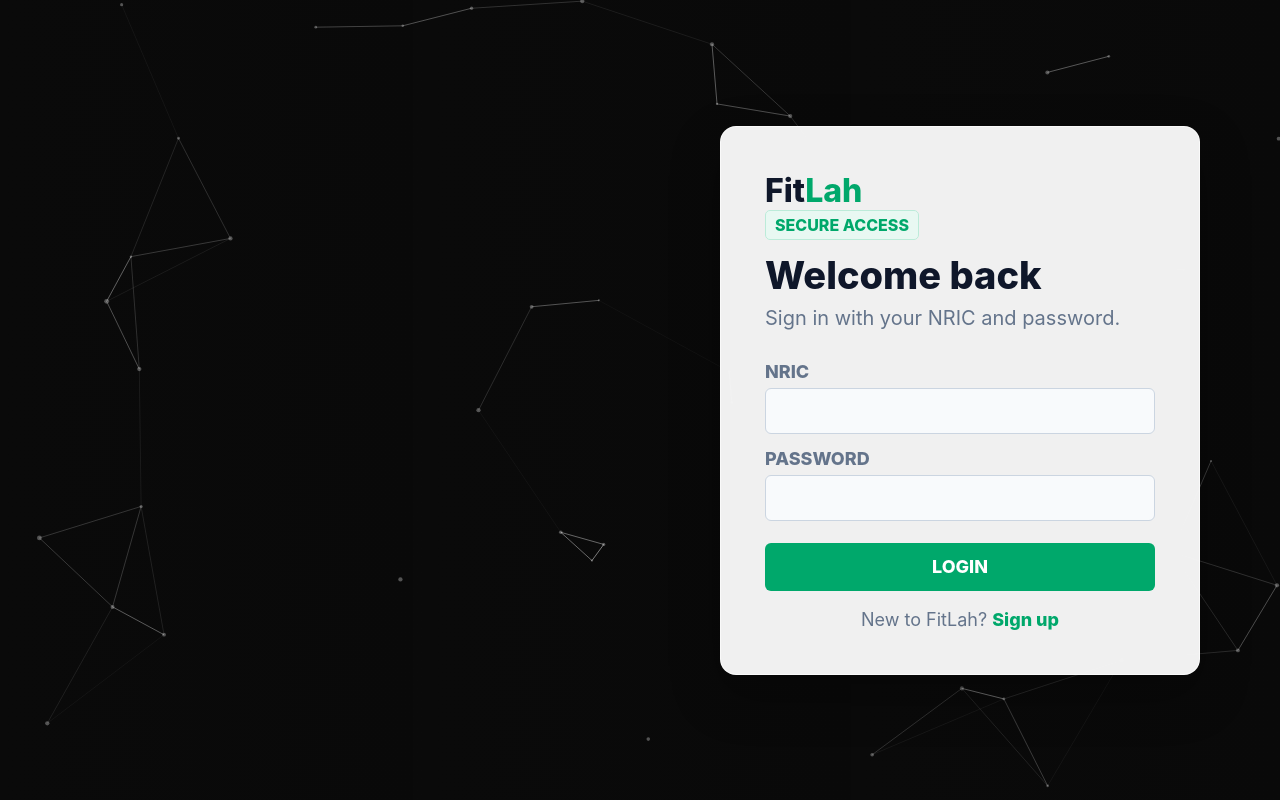
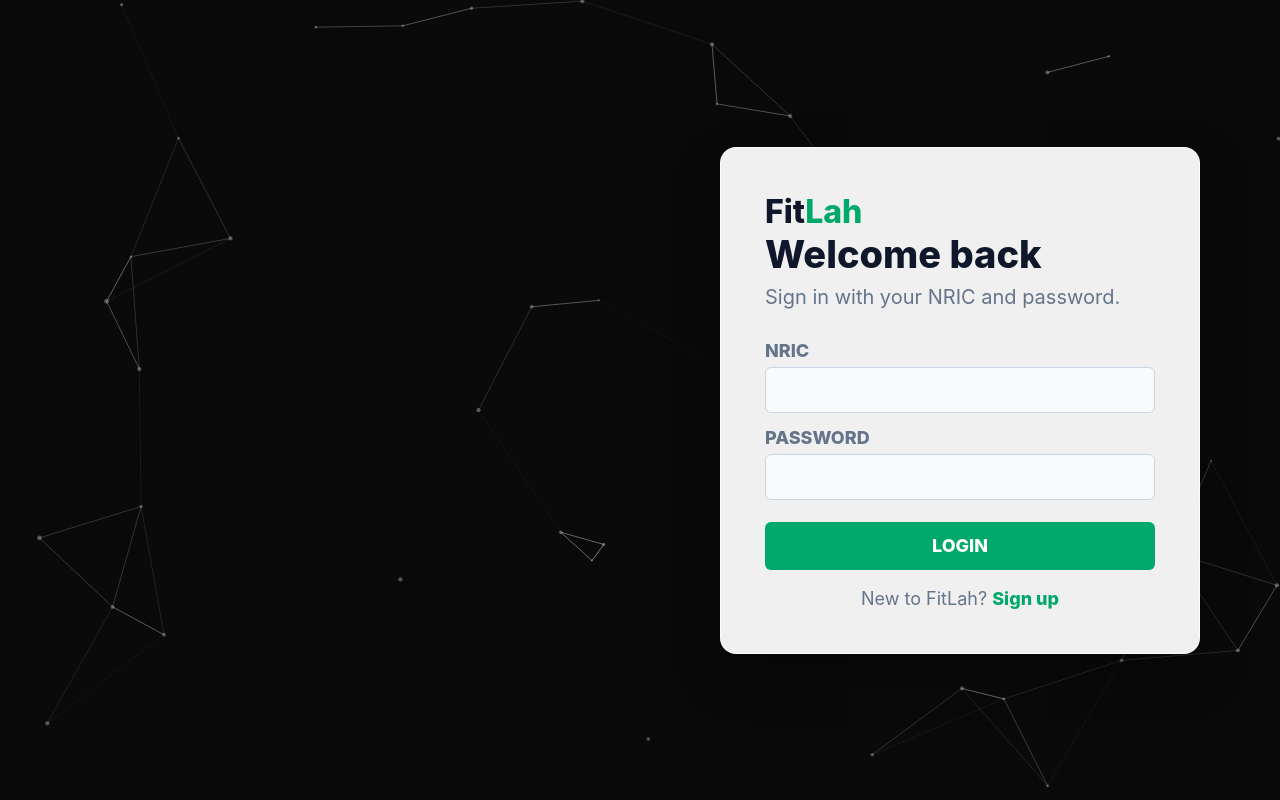
Before and after one commit to brgbw/fitlah, a Python web app: template templates/auth.html in a window 1280 px wide. Run offline with Jinja, Linux system fonts and the light colour scheme; the template is opened without the code that fills it, so the values that code supplies are empty; some libraries are stand-ins or nearby versions.

Commit message:
Finalised

```diff
--- a/templates/auth.html
+++ b/templates/auth.html
@@ -150,19 +150,7 @@
             max-width: 440px;
             margin: 0 auto;
         }
-        .mode-badge {
-            display: inline-block;
-            background-color: var(--bg-badge);
-            color: var(--primary);
-            border: 1px solid #BCEBD9;
-            font-size: calc(16px * var(--font-scale));
-            font-weight: 800;
-            padding: 4px 9px;
-            border-radius: 5px;
-            text-transform: uppercase;
-            letter-spacing: 0;
-            margin-bottom: 12px;
-        }
+
         h1 {
             font-size: calc(38px * var(--font-scale));
             font-weight: 800;
@@ -322,7 +310,6 @@
         <section class="form-panel">
             <div class="auth-form-wrap">
                 <div class="logo">Fit<span>Lah</span></div>
-                <div class="mode-badge">{% if mode == 'signup' %}Create Account{% else %}Secure Access{% endif %}</div>
                 <h1>{% if mode == 'signup' %}Set up your FitLah account{% else %}Welcome back{% endif %}</h1>
                 <p class="subcopy">
                     {% if mode == 'signup' %}
```
